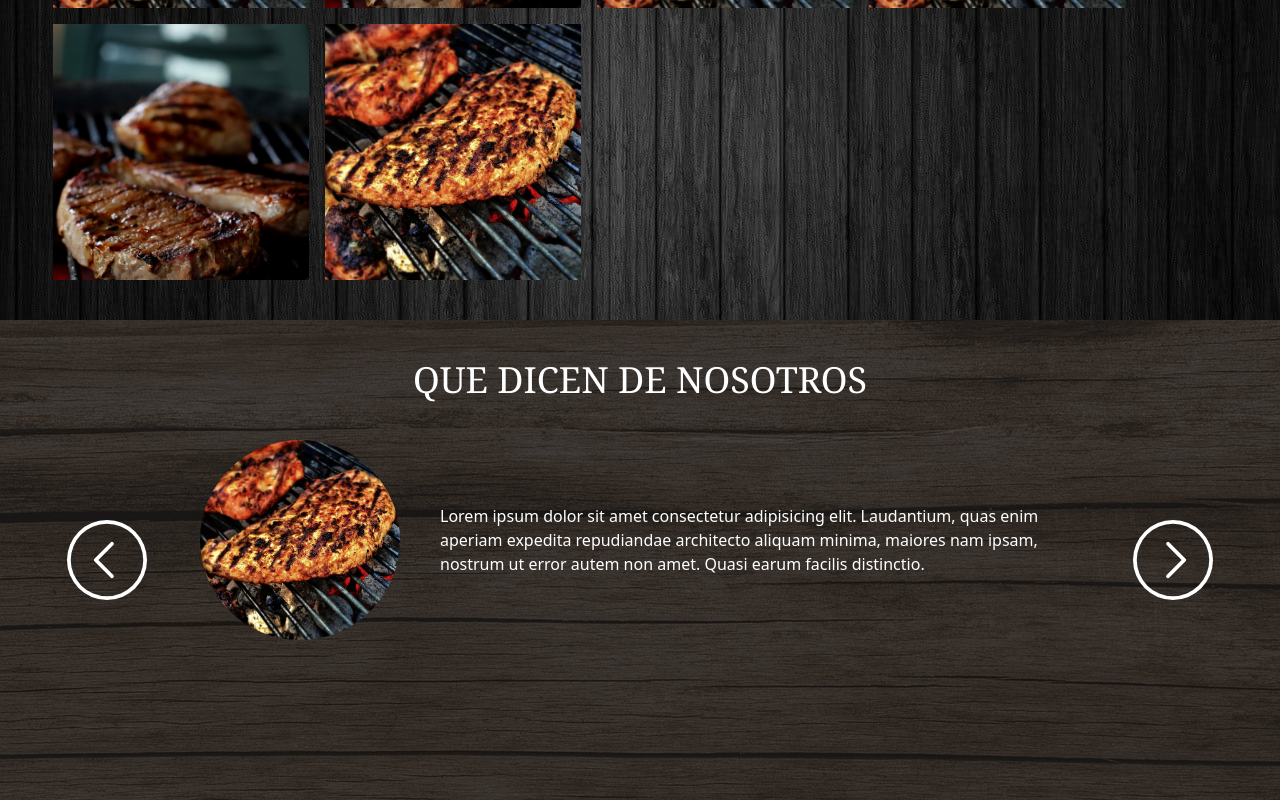
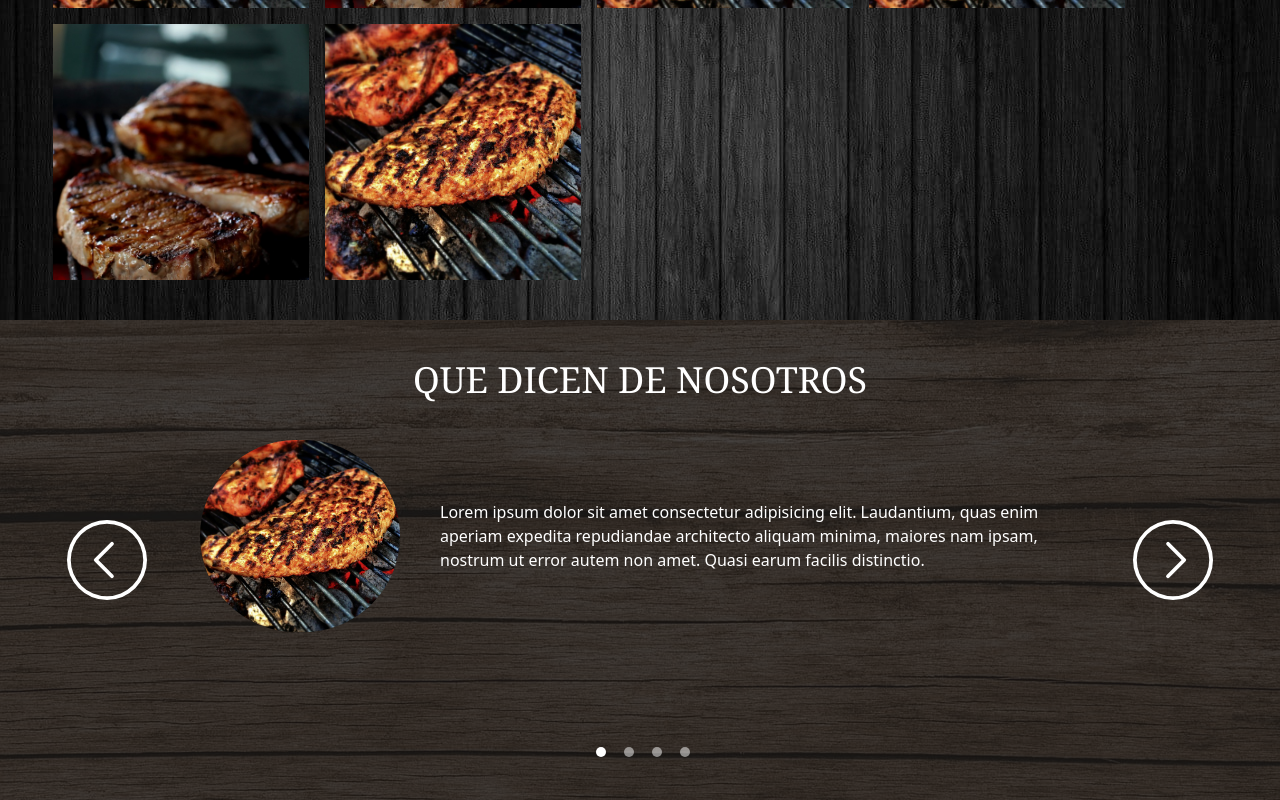
Before and after one commit to Mac32/parripollos-baje, a Next.js app: page / in a window 1280 px wide. Shown: the part 1888-2688 px from the top of the page. Built offline with nearby package versions, Linux system fonts and the light colour scheme.

Commit message:
Creation of carrusel

```diff
--- /dev/null
+++ b/src/components/FeedBackDots.tsx
@@ -0,0 +1,26 @@
+import React from 'react'
+import Dot from './icons/Dot'
+
+interface props {
+  totalComments: number
+  currentIndex: number
+  onDotClick: (currentIndex: number) => void
+}
+
+export default function FeedbackDots ({ totalComments, currentIndex, onDotClick }: props): JSX.Element {
+  const handlerDotClick = (event: React.MouseEvent<HTMLButtonElement>): void => {
+    event.preventDefault()
+    onDotClick(Number(event.currentTarget.value))
+  }
+  return (
+    <div className='flex flex-nowrap gap-6 justify-center items-center mx-auto mt-96'>
+      {
+      Array.from({ length: totalComments }).map((_, index) => (
+        <button value={index} key={index} className='w-1' onClick={handlerDotClick}>
+          <Dot color={index === currentIndex ? 'fill-white' : 'fill-white/50'} />
+        </button>
+      ))
+      }
+    </div>
+  )
+}
--- /dev/null
+++ b/src/components/FeedbackNavigation.tsx
@@ -0,0 +1,41 @@
+import FeedbackDots from './FeedBackDots'
+import ArrowLeft from './icons/ArrowLeft'
+import ArrowRight from './icons/ArrowRight'
+
+interface props {
+  currentIndex: number
+  totalComments: number
+  onBeforeComment: (currentIndex: number) => void
+  onNextComment: (currentIndex: number) => void
+  onDotClick: (currentIndex: number) => void
+}
+
+export default function FeedbackNavigation ({ currentIndex, totalComments, onBeforeComment, onNextComment, onDotClick }: props): JSX.Element {
+  const handleBeforeClick = (): void => {
+    if (currentIndex <= 0) {
+      onBeforeComment(totalComments)
+    } else {
+      onBeforeComment(currentIndex)
+    }
+  }
+
+  const handleNextClick = (): void => {
+    onNextComment(currentIndex)
+  }
+
+  return (
+    <div className='absolute h-full top-0 left-0 right-0 flex justify-between items-center'>
+      <button className='h-full w-1/6 flex justify-center items-center flex-col' onClick={handleBeforeClick}>
+        <ArrowLeft />
+      </button>
+      <FeedbackDots
+        currentIndex={currentIndex}
+        totalComments={totalComments}
+        onDotClick={onDotClick}
+      />
+      <button className='h-full w-1/6 flex justify-center items-center flex-col' onClick={handleNextClick}>
+        <ArrowRight />
+      </button>
+    </div>
+  )
+}
--- a/src/components/SectionFeedBack.tsx
+++ b/src/components/SectionFeedBack.tsx
@@ -1,24 +1,21 @@
 import Image from 'next/image'
 import { useState } from 'react'
-import { comments } from '../data/comments'
-import ArrowLeft from './icons/ArrowLeft'
-import ArrowRigth from './icons/ArrowRight'
-export default function SectionFeedBack (): JSX.Element {
-  const [currentCommentIndex, setCurrentCommentIndex] = useState(0)
+import FeedbackNavigation from './FeedbackNavigation'
+import { comments } from '@/data/comments'
 
-  const beforComment = (): void => {
-    if (currentCommentIndex <= 0) {
-      setCurrentCommentIndex(3)
-    }
-    setCurrentCommentIndex(
-      (currentCommentIndex - 1) % 3
-    )
+export default function SectionFeedback (): JSX.Element {
+  const [currentIndex, setCurrentIndex] = useState(0)
+
+  const handleBeforeComment = (): void => {
+    setCurrentIndex((currentIndex - 1) % comments.length)
   }
 
-  const nextComment = (): void => {
-    setCurrentCommentIndex(
-      (currentCommentIndex + 1) % 3
-    )
+  const handleNextComment = (): void => {
+    setCurrentIndex((currentIndex + 1) % comments.length)
+  }
+
+  const handleDotClick = (index: number): void => {
+    setCurrentIndex(index)
   }
 
   return (
@@ -26,23 +23,31 @@ export default function SectionFeedBack (): JSX.Element {
       <div className='h-[30rem] bg-[#171717]/80 relative'>
 
         <h2 className='text-white text-center font-serif text-4xl pt-10'>QUE DICEN DE NOSOTROS</h2>
-        <div className='flex gap-10 justify-center mt-10'>
+
+        <div className='flex gap-10 justify-center mt-10 overflow-hidden h-48'>
           <div className='rounded-full overflow-hidden flex'>
             <Image
               alt='is a woman'
-              src={comments[Math.abs(currentCommentIndex)].image}
+              src={comments[Math.abs(currentIndex)].image}
               width={200}
               height={200}
             />
           </div>
           <div className='text-white w-1/2 flex justify-center items-center'>
             <p>
-              {comments[Math.abs(currentCommentIndex)].comment}
+              {comments[Math.abs(currentIndex)].comment}
             </p>
           </div>
         </div>
-        <button className='absolute h-full top-0 w-1/6 flex justify-center items-center flex-col' onClick={beforComment}><ArrowLeft /></button>
-        <button className='absolute h-full top-0 w-1/6 flex justify-center items-center flex-col right-0' onClick={nextComment}><ArrowRigth /></button>
+
+        <FeedbackNavigation
+          currentIndex={currentIndex}
+          totalComments={comments.length}
+          onBeforeComment={handleBeforeComment}
+          onNextComment={handleNextComment}
+          onDotClick={handleDotClick}
+        />
+
       </div>
     </div>
   )
--- /dev/null
+++ b/src/components/icons/Dot.tsx
@@ -0,0 +1,24 @@
+interface props {
+  color?: string
+  size?: number
+}
+
+export default function Dot ({ color = 'fill-white', size = 5 }: props): JSX.Element {
+  return (
+
+    <svg
+      width={size * 2}
+      height={size * 2}
+      xmlns='http://www.w3.org/2000/svg'
+
+    >
+      <circle
+        className={color}
+        cx={`${size}`}
+        cy={`${size}`}
+        r={`${size}`}
+      />
+
+    </svg>
+  )
+}
--- a/src/data/comments.tsx
+++ b/src/data/comments.tsx
@@ -1,8 +1,10 @@
 import Woman from '../assets/Images/meat-2.jpg'
 import Img2 from '../assets/Images/grilling.jpg'
 import Img3 from '../assets/Images/fire.jpg'
+import Img4 from '../assets/Images/meat.jpg'
+import { TemplaeComments } from '@/templates/TemplateComment'
 
-export const comments = [
+export const comments: TemplaeComments[] = [
   {
     image: Woman,
     name: 'Juan',
@@ -19,5 +21,11 @@ export const comments = [
     name: 'Juan-3',
     comment: 'Lorem ipsum dolor sit amet consectetur, adipisicing elit. Fugiat quasi esse unde pariatur nesciunt cupiditate tempore delectus voluptatum adipisci dolorem. Sed numquam doloremque, vitae officiis optio rem nam sapiente nobis!'
 
+  },
+  {
+    image: Img4,
+    name: 'Juan-4',
+    comment: 'Lorem ipsum dolor sit amet consectetur, adipisicing elit. Error expedita cupiditate exercitationem ab temporibus illo excepturi! Illum iste ex esse iusto tenetur laboriosam, omnis ad, alias dignissimos eos perspiciatis ratione?'
+
   }
 ]
--- /dev/null
+++ b/src/templates/TemplateComment.ts
@@ -0,0 +1,7 @@
+import { StaticImageData } from 'next/image'
+
+export interface TemplaeComments {
+  image: StaticImageData
+  name: string
+  comment: string
+}
```
